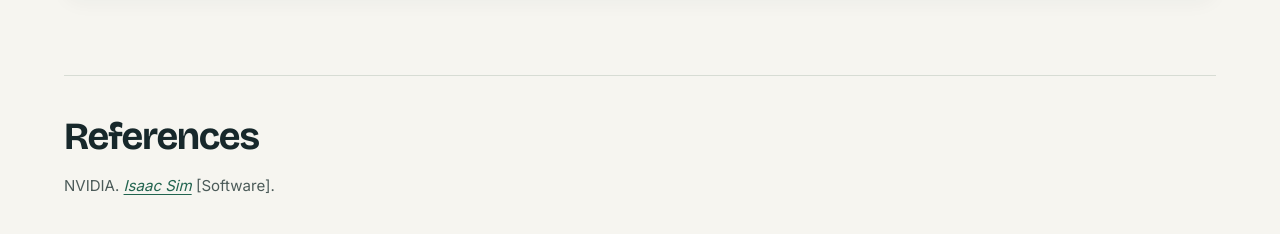
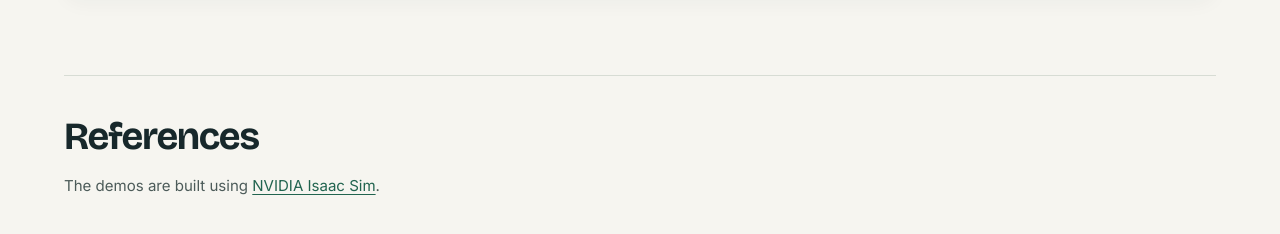
Before and after one commit to LihaoZheng-git/Isaac-restaurant-CRA, a plain HTML site: page project webpage/index.html in a window 1280 px wide. Shown: the part 4411-4645 px from the top of the page. Drawn offline with nearby package versions, Linux system fonts and the light colour scheme.

Commit message:
Use a linked NVIDIA Isaac Sim credit

```diff
--- a/project webpage/index.html
+++ b/project webpage/index.html
@@ -66,7 +66,7 @@
 
     <section class="page-section" aria-labelledby="references-title">
       <h2 id="references-title">References</h2>
-      <p class="caption">NVIDIA. <cite><a href="https://github.com/isaac-sim/IsaacSim">Isaac Sim</a></cite> [Software].</p>
+      <p class="caption">The demos are built using <a href="https://developer.nvidia.com/isaac/sim/">NVIDIA Isaac Sim</a>.</p>
     </section>
   </main>
 </body>
```
